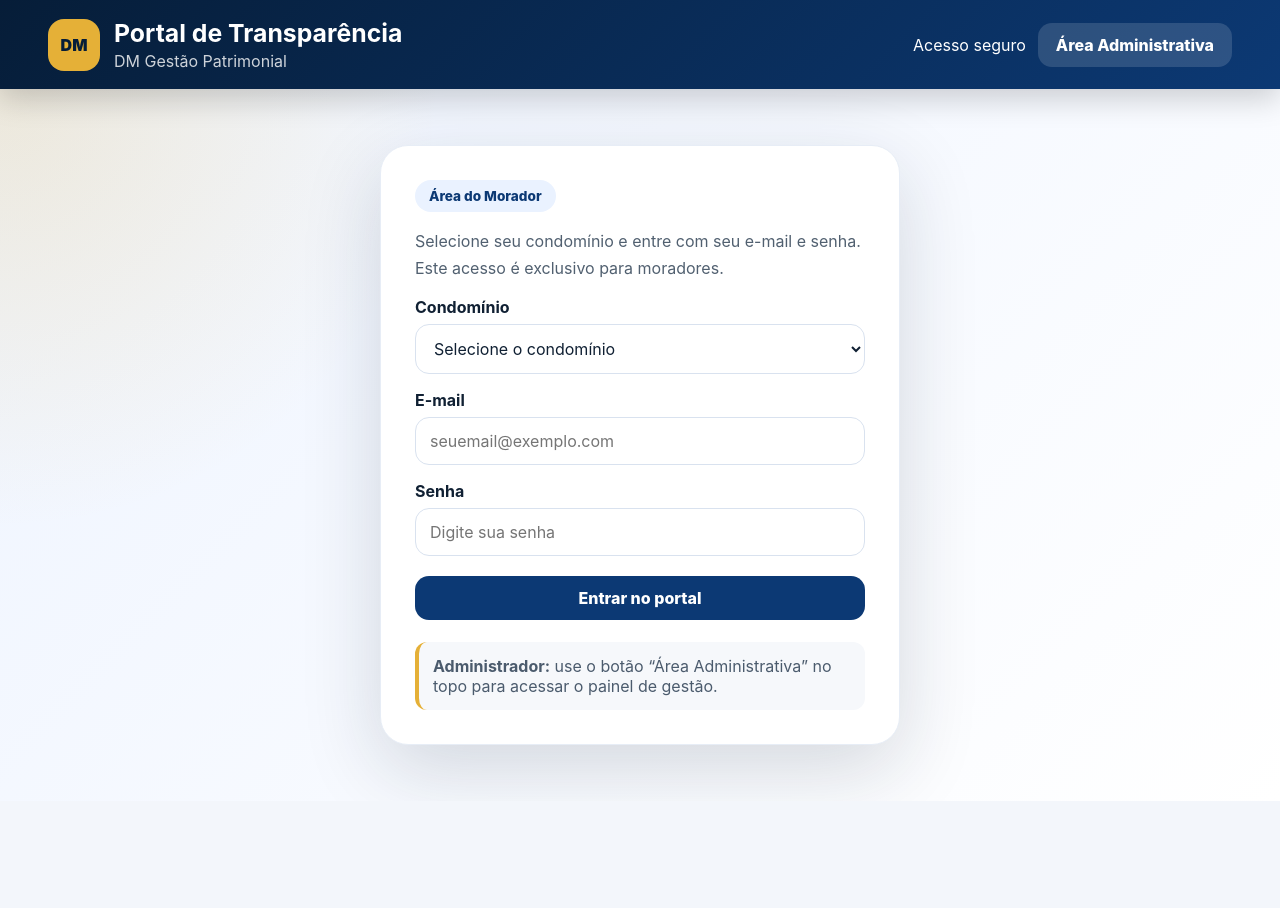
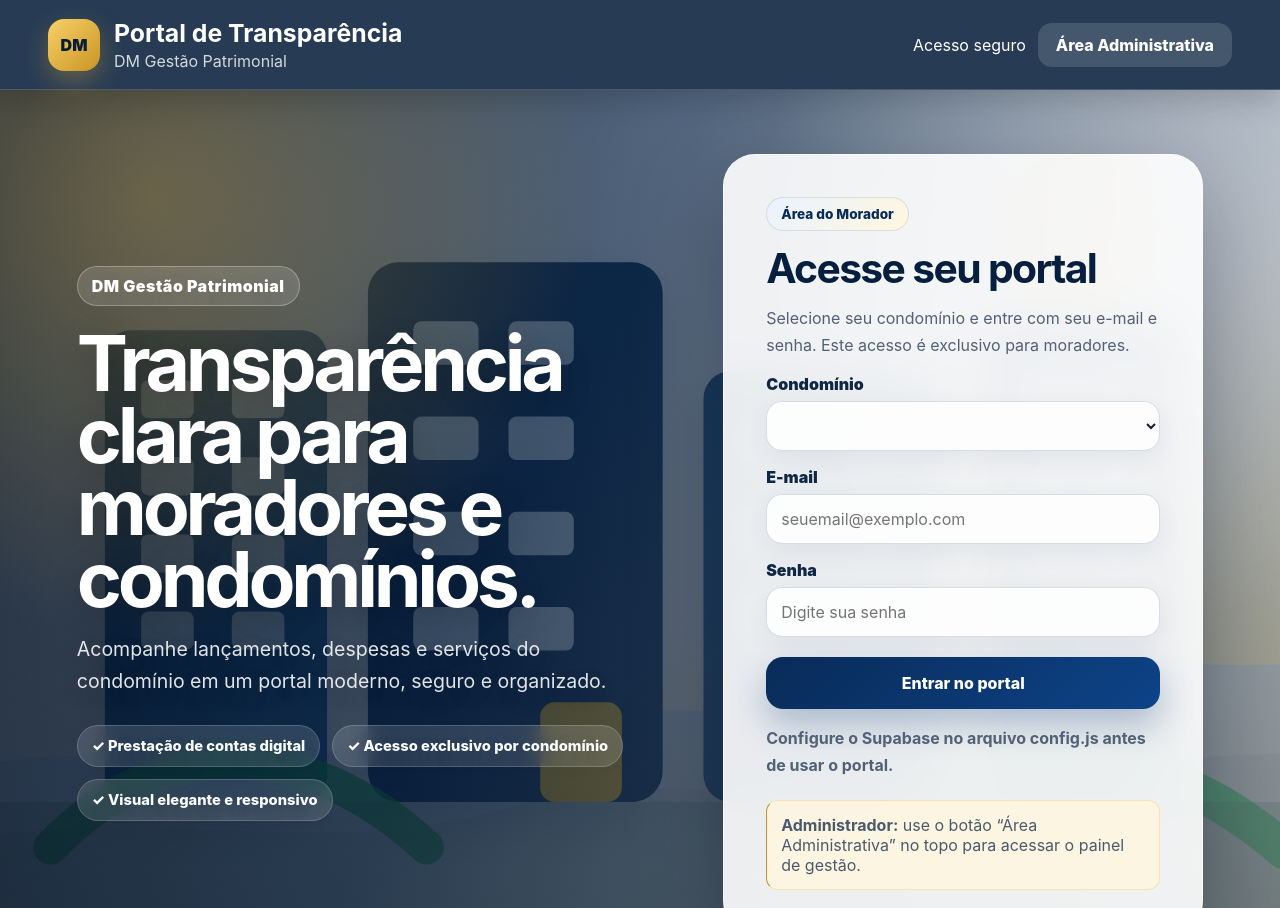
Before and after one commit to dcmadvogadosam-png/portal-patrimonial, a plain HTML site: page index.html in a window 1280 px wide. Shown: the top 908 px of the page. Before the commit the page ends 801 px from the top, so only its background shows below. Drawn offline with nearby package versions, Linux system fonts and the light colour scheme; no server answers.

Commit message:
Add files via upload

```diff
--- a/config.js
+++ b/config.js
@@ -1,5 +1,5 @@
 // CONFIGURAÇÃO PÚBLICA DO SUPABASE
 // Preencha com os dados do projeto Supabase do cliente.
 // Supabase > Project Settings > API
-window.DM_SUPABASE_URL = "https://mixdlureekcbkenbtvbr.supabase.co";
-window.DM_SUPABASE_ANON_KEY = "eyJhbGciOiJIUzI1NiIsInR5cCI6IkpXVCJ9.eyJpc3MiOiJzdXBhYmFzZSIsInJlZiI6Im1peGRsdXJlZWtjYmtlbmJ0dmJyIiwicm9sZSI6ImFub24iLCJpYXQiOjE3Nzg3NzQxOTksImV4cCI6MjA5NDM1MDE5OX0.jCrtMoUZPf-nGiRt-UN0ex1X31V5HR_bSVF6vc0S_wI";
+window.DM_SUPABASE_URL = "COLE_AQUI_A_URL_DO_SUPABASE";
+window.DM_SUPABASE_ANON_KEY = "COLE_AQUI_A_CHAVE_ANON_PUBLIC";
--- a/index.html
+++ b/index.html
@@ -68,9 +68,20 @@
 
     <main>
       <section id="loginScreen" class="login-wrap">
+        <div class="login-hero">
+          <span class="hero-kicker">DM Gestão Patrimonial</span>
+          <h2>Transparência clara para moradores e condomínios.</h2>
+          <p>Acompanhe lançamentos, despesas e serviços do condomínio em um portal moderno, seguro e organizado.</p>
+          <div class="hero-highlights">
+            <span>✓ Prestação de contas digital</span>
+            <span>✓ Acesso exclusivo por condomínio</span>
+            <span>✓ Visual elegante e responsivo</span>
+          </div>
+        </div>
+
         <div class="login-card">
           <span class="pill">Área do Morador</span>
-
+          <h2>Acesse seu portal</h2>
           <p>Selecione seu condomínio e entre com seu e-mail e senha. Este acesso é exclusivo para moradores.</p>
 
           <label>Condomínio</label>
--- a/style.css
+++ b/style.css
@@ -262,3 +262,202 @@
   background: #fff;
   border: 1px solid #dce6f3;
 }
+
+/* Página inicial premium - Portal de Transparência */
+body {
+  min-height: 100vh;
+  background: #eef4fb;
+}
+
+.topbar {
+  background: rgba(6, 29, 56, .86) !important;
+  backdrop-filter: blur(18px);
+  border-bottom: 1px solid rgba(255,255,255,.16);
+}
+
+.brand-mark {
+  background: linear-gradient(135deg, #f8d06a, #c99522) !important;
+  box-shadow: 0 10px 26px rgba(229,176,55,.32);
+}
+
+.login-wrap {
+  position: relative;
+  min-height: calc(100vh - 88px) !important;
+  display: grid !important;
+  grid-template-columns: minmax(280px, 620px) minmax(320px, 480px);
+  align-items: center;
+  justify-content: center;
+  gap: clamp(24px, 5vw, 72px);
+  padding: clamp(28px, 5vw, 70px) clamp(18px, 6vw, 90px) !important;
+  overflow: hidden;
+  background:
+    linear-gradient(115deg, rgba(4,18,35,.84), rgba(7,35,68,.64) 42%, rgba(248,250,252,.34)),
+    url("assets/condominio-bg.svg") center/cover no-repeat !important;
+}
+
+.login-wrap::before {
+  content: "";
+  position: absolute;
+  inset: 0;
+  background:
+    radial-gradient(circle at 12% 12%, rgba(229,176,55,.32), transparent 32%),
+    radial-gradient(circle at 88% 18%, rgba(255,255,255,.24), transparent 28%),
+    linear-gradient(180deg, rgba(3,10,24,.05), rgba(3,10,24,.45));
+  pointer-events: none;
+}
+
+.login-hero,
+.login-card {
+  position: relative;
+  z-index: 1;
+}
+
+.login-hero {
+  color: #fff;
+  max-width: 650px;
+  text-shadow: 0 8px 30px rgba(0,0,0,.22);
+}
+
+.hero-kicker {
+  display: inline-flex;
+  align-items: center;
+  gap: 8px;
+  padding: 9px 14px;
+  border: 1px solid rgba(255,255,255,.28);
+  border-radius: 999px;
+  background: rgba(255,255,255,.14);
+  backdrop-filter: blur(12px);
+  font-weight: 900;
+  letter-spacing: .03em;
+}
+
+.login-hero h2 {
+  max-width: 680px;
+  margin: 22px 0 16px;
+  font-size: clamp(2.3rem, 6vw, 5rem);
+  line-height: .94;
+  letter-spacing: -.055em;
+}
+
+.login-hero p {
+  max-width: 570px;
+  margin: 0;
+  font-size: clamp(1rem, 2vw, 1.22rem);
+  line-height: 1.65;
+  color: rgba(255,255,255,.88);
+}
+
+.hero-highlights {
+  display: flex;
+  flex-wrap: wrap;
+  gap: 12px;
+  margin-top: 28px;
+}
+
+.hero-highlights span {
+  padding: 11px 14px;
+  border-radius: 999px;
+  color: #f8fafc;
+  background: rgba(255,255,255,.14);
+  border: 1px solid rgba(255,255,255,.18);
+  backdrop-filter: blur(10px);
+  font-weight: 800;
+  font-size: .92rem;
+}
+
+.login-card {
+  width: min(480px, 100%) !important;
+  padding: clamp(26px, 4vw, 42px) !important;
+  border-radius: 32px !important;
+  background: rgba(255,255,255,.90) !important;
+  border: 1px solid rgba(255,255,255,.62) !important;
+  box-shadow: 0 32px 90px rgba(2, 12, 27, .34) !important;
+  backdrop-filter: blur(22px);
+}
+
+.login-card .pill {
+  background: linear-gradient(135deg, #eaf2ff, #fff7df) !important;
+  color: #092b58 !important;
+  border: 1px solid rgba(12,57,116,.12);
+}
+
+.login-card h2 {
+  margin: 16px 0 10px !important;
+  font-size: clamp(1.75rem, 4vw, 2.55rem) !important;
+  letter-spacing: -.04em;
+  color: #071f3f;
+}
+
+.login-card p {
+  color: #526175 !important;
+}
+
+.login-card label {
+  color: #0f2745;
+  font-weight: 900 !important;
+}
+
+.login-card input,
+.login-card select {
+  min-height: 50px;
+  border-radius: 16px !important;
+  border: 1px solid rgba(12,57,116,.16) !important;
+  background: rgba(255,255,255,.86) !important;
+  box-shadow: inset 0 1px 0 rgba(255,255,255,.8), 0 8px 24px rgba(15, 39, 69, .06);
+  transition: .2s ease;
+}
+
+.login-card input:focus,
+.login-card select:focus {
+  border-color: #c99522 !important;
+  box-shadow: 0 0 0 4px rgba(229,176,55,.18), 0 10px 26px rgba(15,39,69,.08);
+}
+
+.login-card .btn-primary {
+  min-height: 52px;
+  border-radius: 17px !important;
+  background: linear-gradient(135deg, #092b58, #0d4388) !important;
+  box-shadow: 0 16px 34px rgba(12,57,116,.28);
+}
+
+.login-card .btn-primary:hover {
+  background: linear-gradient(135deg, #071f3f, #0c3974) !important;
+}
+
+.admin-note {
+  background: rgba(255, 247, 223, .8) !important;
+  border-left-color: #c99522 !important;
+  border: 1px solid rgba(229,176,55,.28);
+}
+
+@media (max-width: 980px) {
+  .login-wrap {
+    grid-template-columns: 1fr !important;
+    justify-items: center;
+  }
+  .login-hero {
+    text-align: center;
+  }
+  .login-hero p {
+    margin-inline: auto;
+  }
+  .hero-highlights {
+    justify-content: center;
+  }
+}
+
+@media (max-width: 560px) {
+  .login-wrap {
+    padding: 28px 14px 42px !important;
+  }
+  .login-hero h2 {
+    font-size: 2.35rem;
+  }
+  .hero-highlights span {
+    width: 100%;
+    text-align: center;
+  }
+  .login-card {
+    border-radius: 24px !important;
+  }
+}
```
